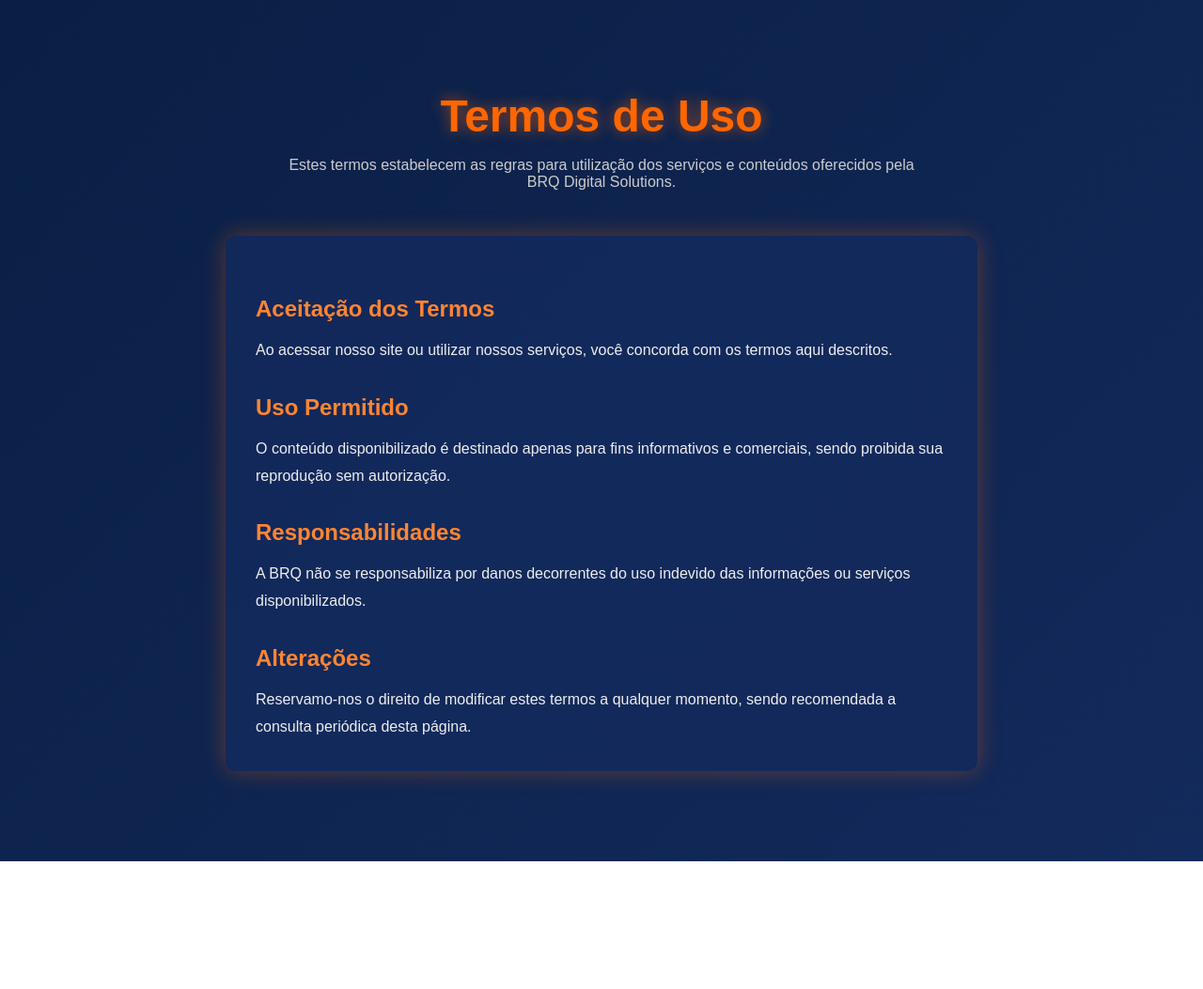
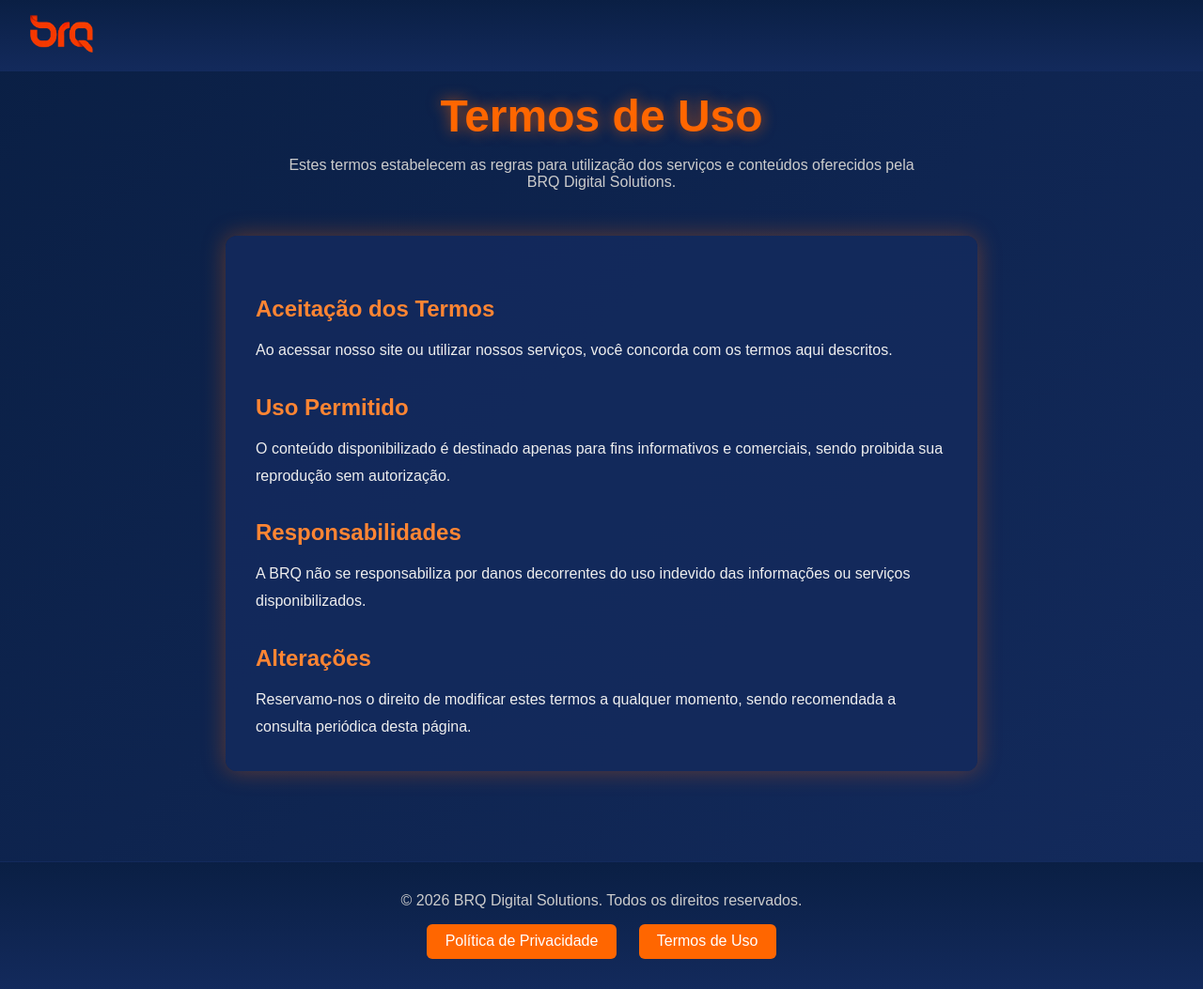
Before and after one commit to BielVereda/BRQ_Rebrainding, a React (Vite) app in the folder brq-homepage/: page /terms in a window 1280 px wide. Shown: the whole page at 94% size. Before the commit the page ends 917 px from the top, so only its background shows below. Built offline with nearby package versions, Linux system fonts and the light colour scheme.

Commit message:
refactor: Add new pages in this pages

```diff
--- a/brq-homepage/src/components/Services.jsx
+++ b/brq-homepage/src/components/Services.jsx
@@ -4,6 +4,7 @@ import PD from "/assets/images/produtos_digitais.png";
 import DA from "/assets/images/data_analytics.png";
 import M from "/assets/images/modernizacao.png";
 import "../styles/home/services.scss";
+import { Link } from "react-router-dom";
 
 const servicesData = [
     {
@@ -94,8 +95,8 @@ export default function Services() {
                     </ul>
 
                     <button className="cta-btn">
-                        Saiba mais
-                        <img src="/assets/images/arrow.svg" alt="arrow" />
+                        <Link to="/src/pages/LearnMore.jsx">Saiba mais
+                        <img src="/assets/images/arrow.svg" alt="arrow" /></Link>
                     </button>
 
                 </div>
--- a/brq-homepage/src/pages/Privacity.jsx
+++ b/brq-homepage/src/pages/Privacity.jsx
@@ -1,7 +1,19 @@
 import "../styles/pages/privacity.scss";
+import '../styles/home/footer.scss';
+
+import { Link } from 'react-router-dom';
+import "../styles/navbar.scss";
+import logo from "/assets/images/logo.png";
 
 export default function Privacity() {
     return (
+        <>
+            <nav className="navbar">
+                <div className="navbar-content">
+                    <Link to="/"><img src={logo} alt="BRQ Logo" className="logo" /></Link>
+                </div>
+            </nav>
+
             <div className="page privacidade">
                 <section className="page-header">
                     <h1>Política de Privacidade</h1>
@@ -37,5 +49,16 @@ export default function Privacity() {
                     </p>
                 </section>
             </div>
+
+            <footer className="footer">
+                <div className="container footer-content">
+                    <p>© 2026 BRQ Digital Solutions. Todos os direitos reservados.</p>
+                    <ul className="footer-links">
+                        <li><Link to="/privacity">Política de Privacidade</Link></li>
+                        <li><Link to="/terms">Termos de Uso</Link></li>
+                    </ul>
+                </div>
+            </footer>
+        </>
     );
 }
--- a/brq-homepage/src/pages/Terms_Of_Use.jsx
+++ b/brq-homepage/src/pages/Terms_Of_Use.jsx
@@ -1,7 +1,19 @@
 import "../styles/pages/terms.scss";
+import '../styles/home/footer.scss';
+
+import { Link } from 'react-router-dom';
+import "../styles/navbar.scss";
+import logo from "/assets/images/logo.png";
 
 export default function Terms() {
     return (
+        <>
+            <nav className="navbar">
+                <div className="navbar-content">
+                    <Link to="/"><img src={logo} alt="BRQ Logo" className="logo" /></Link>
+                </div>
+            </nav>
+
             <div className="page terms">
                 <section className="page-header">
                     <h1>Termos de Uso</h1>
@@ -37,5 +49,16 @@ export default function Terms() {
                     </p>
                 </section>
             </div>
+
+            <footer className="footer">
+                <div className="container footer-content">
+                    <p>© 2026 BRQ Digital Solutions. Todos os direitos reservados.</p>
+                    <ul className="footer-links">
+                        <li><Link to="/privacity">Política de Privacidade</Link></li>
+                        <li><Link to="/terms">Termos de Uso</Link></li>
+                    </ul>
+                </div>
+            </footer>
+        </>
     );
 }
--- a/brq-homepage/src/styles/pages/privacity.scss
+++ b/brq-homepage/src/styles/pages/privacity.scss
@@ -3,6 +3,24 @@
     min-height: 100vh;
     padding: 6rem 2rem;
     color: #fff;
+
+    /* Centraliza o link Home apenas nesta página */
+    .navbar .menu {
+        display: flex;
+        justify-content: center;
+        width: 100%;
+    }
+
+    .navbar .menu a {
+        color: #fff;
+        text-decoration: none;
+        font-size: 1.2rem;
+        transition: color 0.3s ease;
+
+        &:hover {
+            color: #FF6600;
+        }
+    }
 
     .page-header {
         text-align: center;
```
Lines whose indentation alone changed are shown as unchanged.
